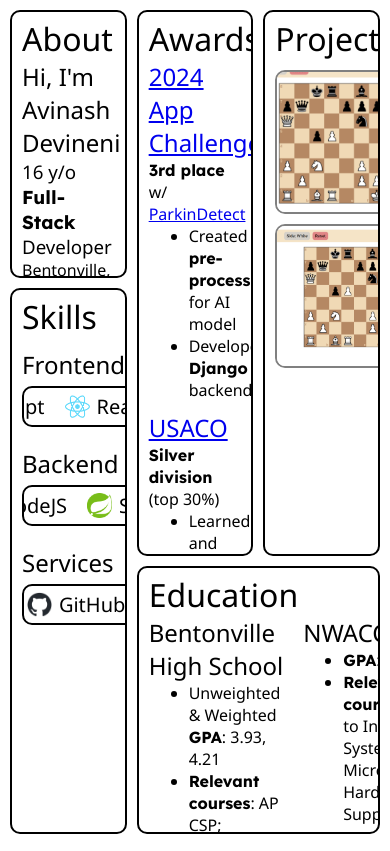
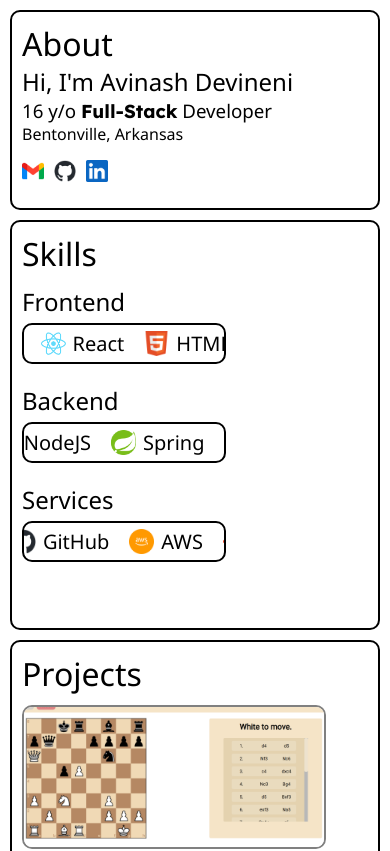
Before and after one commit to AvinashDevineni/Portfolio, a React (Vite) app: page / in a window 390 px wide. Shown: the top 851 px of the page. Built offline with nearby package versions, Linux system fonts and the light colour scheme; the HTML template or start-up script is replaced by a standard one; a web font is replaced by a local one.

Commit message:
Added media queries to change grid layout when screen gets too small

```diff
--- a/src/App.css
+++ b/src/App.css
@@ -1,14 +1,79 @@
+@media (min-width: 1015px) {
+    #dashboard {
+        grid-template-columns: repeat(3, 1fr);
+        grid-template-rows: repeat(3, 1fr);
+
+        height: calc(100% - 20px);
+    }
+
+    #projects {
+        grid-row: 1 / 3;
+        grid-column-start: 3;
+    }
+
+    #skills {
+        grid-row: 2 / 4;
+    }
+
+    #awards {
+        grid-row: 1 / 3;
+    }
+
+    #education {
+        grid-column: 2 / 4;
+    }
+}
+
+@media (min-width: 690px) and (max-width: 1014px) {
+    #dashboard {
+        grid-template-columns: repeat(2, 1fr);
+        grid-template-rows: repeat(5, 200px);
+    }
+
+    #skills {
+        grid-row: 2 / 4;
+    }
+
+    #projects {
+        grid-row: 1 / 4;
+    }
+
+    #awards, #education {
+        grid-row: 4 / 6;
+    }
+}
+
+@media (max-width: 689px) {
+    #dashboard {
+        grid-template-rows: repeat(9, 200px);
+    }
+
+    #skills {
+        grid-row: 2 / 4;
+    }
+
+    #projects {
+        grid-row: 4 / 6;
+    }
+
+    #awards {
+        grid-row: 6 / 8;
+    }
+
+    #education {
+        grid-row: 8 / 10;
+    }
+}
+
 #dashboard {
     display: grid;
-    grid-template-columns: repeat(3, 1fr);
-    grid-template-rows: repeat(3, 1fr);
     gap: 10px;
 
-    height: calc(100% - 20px);
+    padding: 10px;
 }
 
 .card {
-    padding: 5px 10px;
+    padding: 10px 10px;
 
     border: 2px solid black;
     border-radius: 10px;
@@ -25,26 +90,10 @@
     gap: 10px;
 }
 
-#projects {
-    grid-row-start: 1;
-    grid-row-end: 3;
-    grid-column-start: 3;
-}
-
-#skills {
-    grid-row-start: 2;
-    grid-row-end: 4;
-}
-
 #projects-list {
     display: flex;
     flex-direction: column;
     gap: 10px;
-}
-
-#awards {
-    grid-row-start: 1;
-    grid-row-end: 3;
 }
 
 #awards-list {
@@ -53,13 +102,8 @@
     gap: 10px;
 }
 
-#education {
-    grid-column-start: 2;
-    grid-column-end: 4;
-}
-
 #education-list {
-    display: grid;
-    grid-template-columns: repeat(2, 1fr);
+    display: flex;
+    flex: 1 1 0px;
     gap: 10px;
 }
--- a/src/index.css
+++ b/src/index.css
@@ -4,21 +4,17 @@
 
 html, body {
     height: 100%;
-    overflow: hidden;
-}
-
-body {
-    margin: 10px;
+    margin: 0px;
 }
 
 strong {
     font-family: 'Lexend';
 }
 
+h1, h2, h3 {
+    font-weight: normal;
+}
+
 #root {
     height: 100%;
 }
-
-h1, h2, h3 {
-    font-weight: normal;
-}
```
